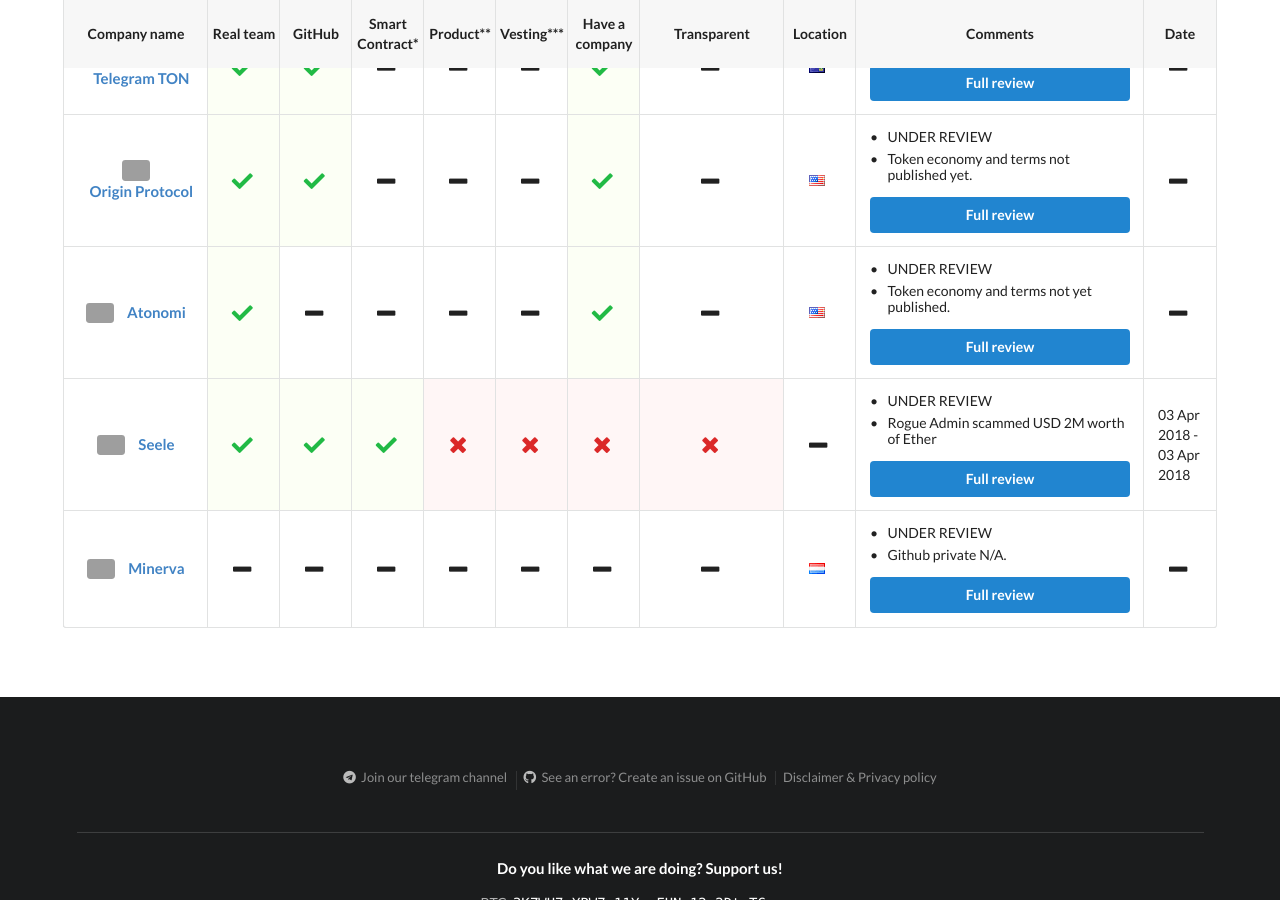
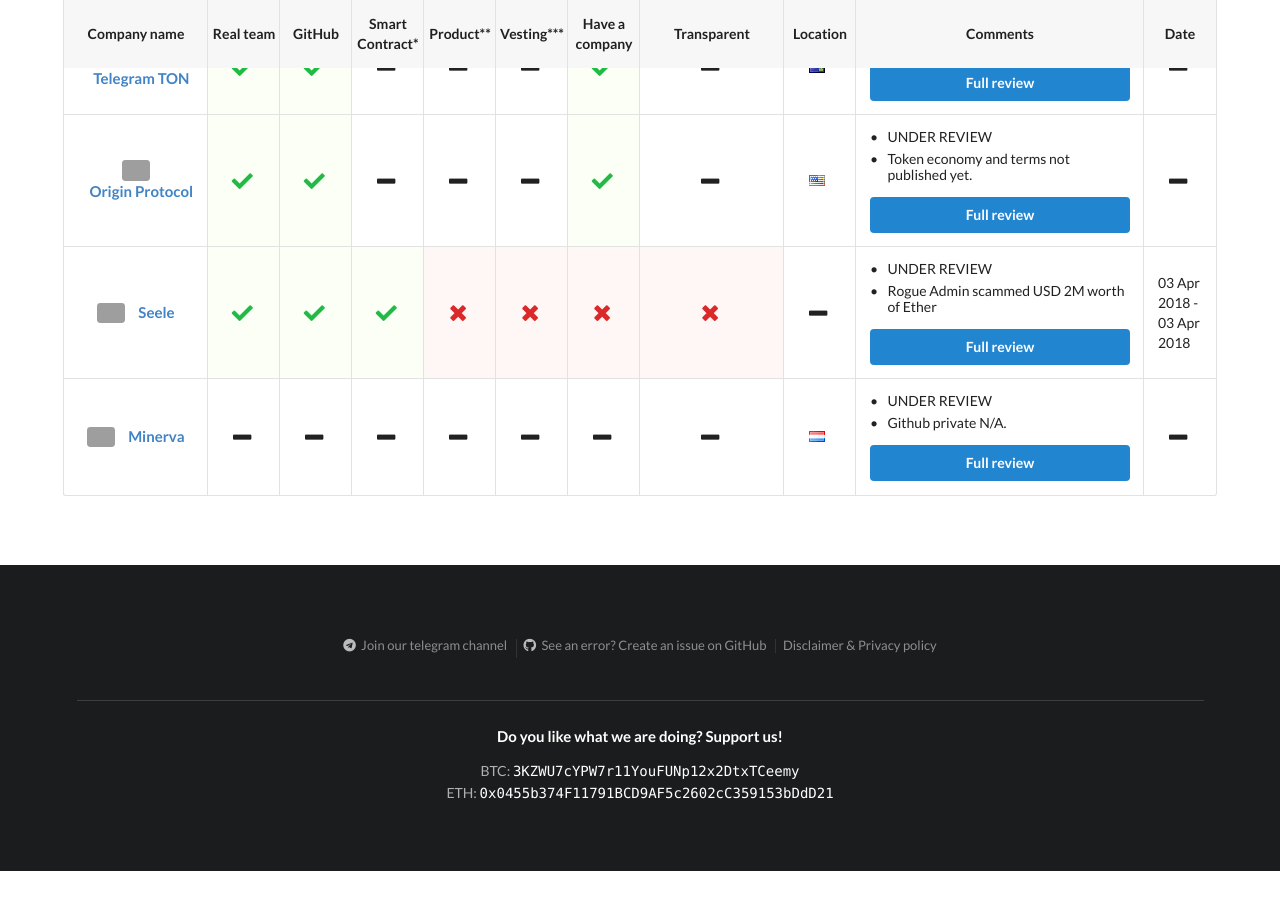
Before and after one commit to ico-check/ico-check, a Jekyll site: the page built from in-review.md, in a window 1280 px wide and 900 px high, scrolled down 1093 px. Built offline with Jekyll 4.4.1, drawn with Linux system fonts in a browser that asks for light colours; nearby versions of some CDN libraries; after the commit the page ends 1964 px from its top, so only the background shows below that; grey boxes are pictures that could not be loaded.

Commit message:
49-atonomi-ico-check
Moving to Upcoming ICOs

```diff
--- a/_data/in-review-icos.yml
+++ b/_data/in-review-icos.yml
@@ -128,25 +128,6 @@
   safe:
   issue_url: https://github.com/ico-check/ico-check/issues/63
 
-- name: Atonomi
-  image: https://i.imgur.com/8kn8hF1.jpg
-  url: https://atonomi.io/
-  real_team: true
-  github:
-  smart_contract:
-  product:
-  min_vesting:
-  have_company: true
-  transparent:
-  location: United States
-  comments:
-    - content: UNDER REVIEW
-    - content: Token economy and terms not yet published.
-  ico_start_date:
-  ico_end_date:
-  safe:
-  issue_url: https://github.com/ico-check/ico-check/issues/70
-
 - name: Seele
   image: https://i.imgur.com/JZXm0lQ.jpg
   url: https://seele.pro
```
